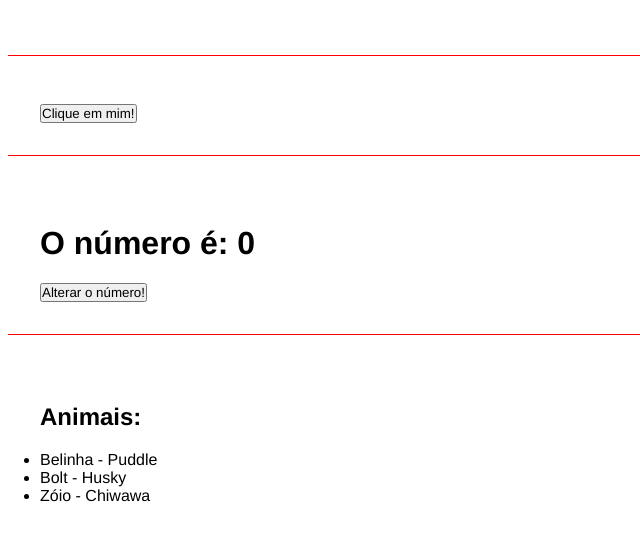
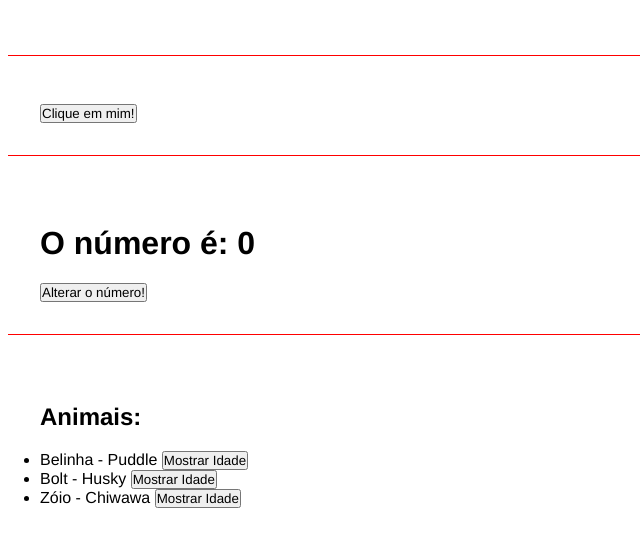
Before and after one commit to ricardorocker/curso-angular, an Angular app: page / in a window 1280 px wide. Shown: the part 1167-1713 px from the top of the page, without its empty margins (0-640 px from the left). Built offline with nearby package versions, Linux system fonts and the light colour scheme.

Commit message:
Interfaces
- descrevem a estrutura do objeto, como ele deve se parecer
- padronização
- facilita a manutenção
- export interface QualqueNome {
	name: "string";
	age: "number";
  }

```diff
--- /dev/null
+++ b/src/app/Dog.ts
@@ -0,0 +1,5 @@
+export interface Dog {
+  name: string;
+  type: string;
+  age: number;
+}
--- a/src/app/components/list-render/list-render.component.html
+++ b/src/app/components/list-render/list-render.component.html
@@ -3,6 +3,8 @@
   <ul>
     <li *ngFor="let dog of dogs">
       {{ dog.name }} - {{ dog.type }}
+      <button (click)="showAge(dog)">Mostrar Idade</button>
     </li>
   </ul>
+  <h3>{{ dogDetails }}</h3>
 </div>
--- a/src/app/components/list-render/list-render.component.ts
+++ b/src/app/components/list-render/list-render.component.ts
@@ -1,4 +1,6 @@
 import { Component } from '@angular/core';
+
+import { Dog } from 'src/app/Dog';
 
 @Component({
   selector: 'app-list-render',
@@ -6,10 +8,16 @@ import { Component } from '@angular/core';
   styleUrls: ['./list-render.component.css']
 })
 export class ListRenderComponent {
-  dogs = [
-    {name: "Belinha", type: "Puddle"},
-    {name: "Bolt", type: "Husky"},
-    {name: "Zóio", type: "Chiwawa"},
+  dogs: Dog[] = [
+    { name: "Belinha", type: "Puddle", age: 4 },
+    { name: "Bolt", type: "Husky", age: 10 },
+    { name: "Zóio", type: "Chiwawa", age: 5 },
   ]
 
+  dogDetails = '';
+
+  showAge(dog: Dog): void {
+    this.dogDetails = `O pet ${dog.name} tem ${dog.age} anos!`;
+  }
+
 }
```
